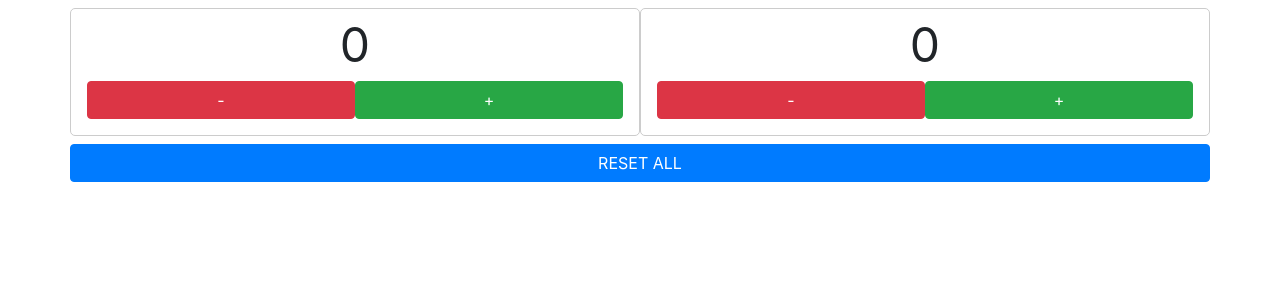
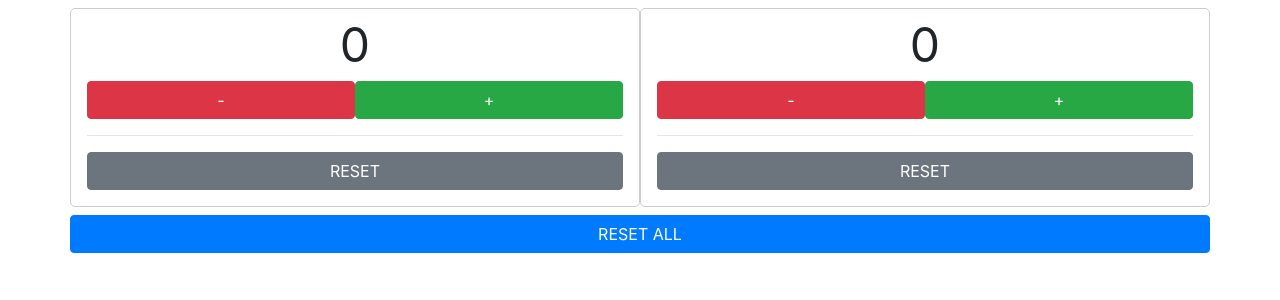
Before and after one commit to simonl65/s-components, a Vue app: page / in a window 1280 px wide. Shown: the top 300 px of the page. Built offline with nearby package versions, Linux system fonts and the light colour scheme.

Commit message:
Added individual counter reset buttons

```diff
--- a/src/components/Counter.vue
+++ b/src/components/Counter.vue
@@ -1,9 +1,13 @@
 <template>
     <div class="counter">
         <div class="count--current"
-        >{{ currentCount }}</div>
-            <button class="btn col-6 btn-danger" @click="dec">-</button>
-            <button class="btn col-6 btn-success" @click="inc">+</button>
+        >
+            {{ currentCount }}
+        </div>
+        <button @click="dec" class="btn col-6 btn-danger">-</button>
+        <button @click="inc" class="btn col-6 btn-success">+</button>
+        <hr>
+        <button @click="resetCounter" class="btn btn-block btn-secondary">RESET</button>
     </div>
 </template>
 
@@ -26,6 +30,10 @@ export default {
 
     dec() {
       this.currentCount--;
+    },
+
+    resetCounter() {
+      _reset(this);
     }
   },
 
@@ -35,10 +43,14 @@ export default {
      */
     reset() {
       console.log("reset received");
-      this.currentCount = 0;
+      _reset(this);
     }
   }
 };
+
+function _reset(t) {
+  t.currentCount = 0;
+}
 </script>
 
 <style lang="scss" scoped>
```
